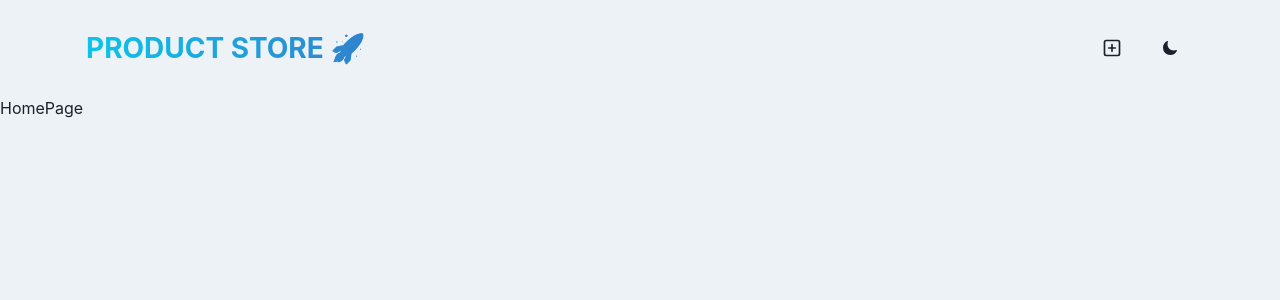
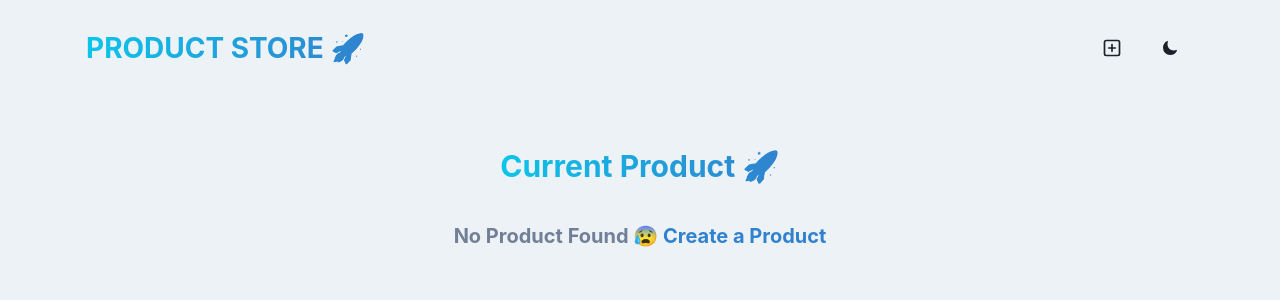
Before and after one commit to shivshankar-kumar-au46/MERNSTACK-PROJECT, a React (Vite) app in the folder frontend/: page / in a window 1280 px wide. Shown: the top 300 px of the page. Built offline with nearby package versions, Linux system fonts and the light colour scheme.

Commit message:
home page created

```diff
--- a/frontend/src/pages/HomePage.jsx
+++ b/frontend/src/pages/HomePage.jsx
@@ -1,8 +1,41 @@
 import React from 'react'
-
+import { Container, Text, VStack } from '@chakra-ui/react'
+import {Link} from "react-router-dom";
 const HomePage = () => {
   return (
-    <div>HomePage</div>
+    <Container maxW="container.xl" py={12}>
+      <VStack spacing={8}>
+        <Text
+        fontSize={30}
+        fontWeight={"bold"}
+        bgGradient={"linear(to-r, cyan.400, blue.500)"}
+        bgClip={"text"}
+        textAlign={"center"}
+        >
+          Current Product 🚀
+        </Text>
+
+        <Text
+        fontSize="xl"
+        fontWeight={"bold"}
+        color={"gray.500"}
+        textAlign={"center"}
+        >
+         No Product Found 😰 {" "}
+        <Link to={"/create"}>
+        <Text
+        as={'span'}
+        fontWeight={"bold"}
+        color={'blue.500'}
+        _hover={{textDecor:"underline"}}
+        >
+          Create a Product
+        </Text>
+        </Link>
+        </Text>
+      </VStack>
+
+    </Container>
   )
 }
 
```
